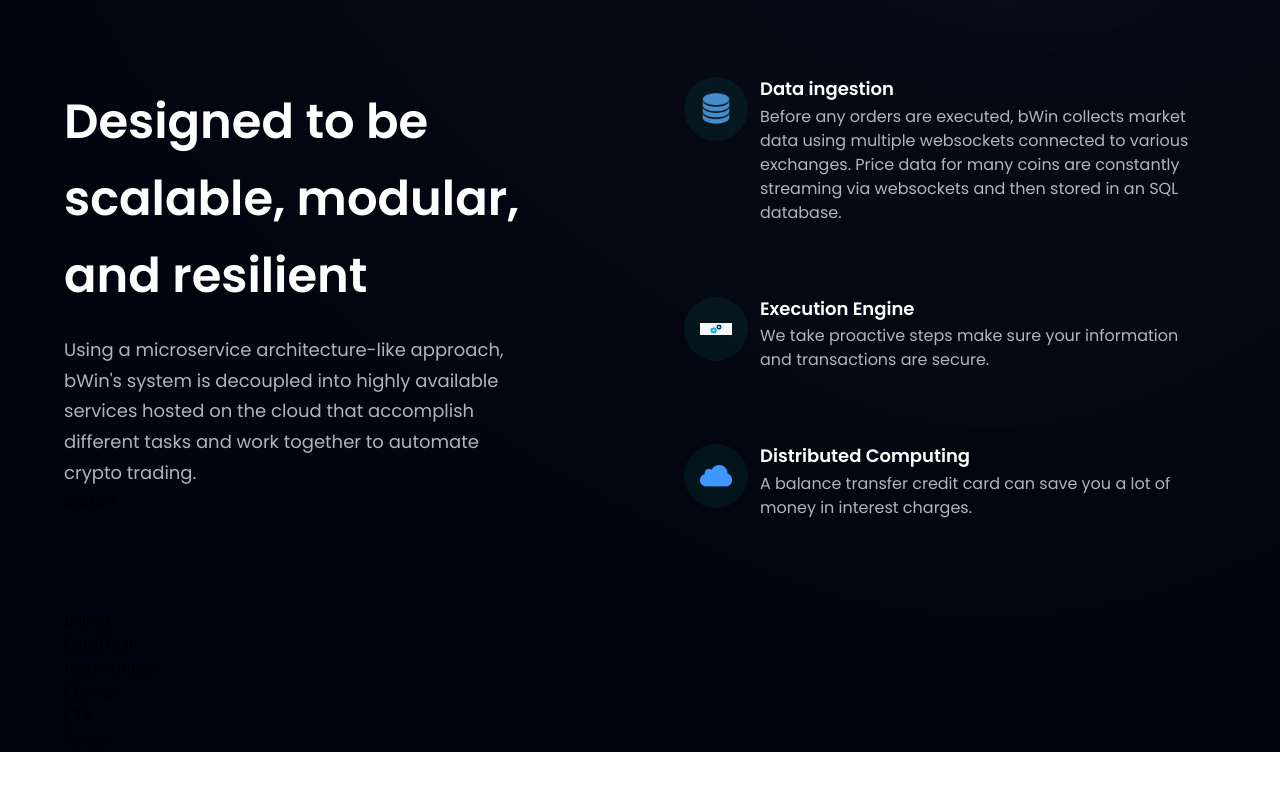
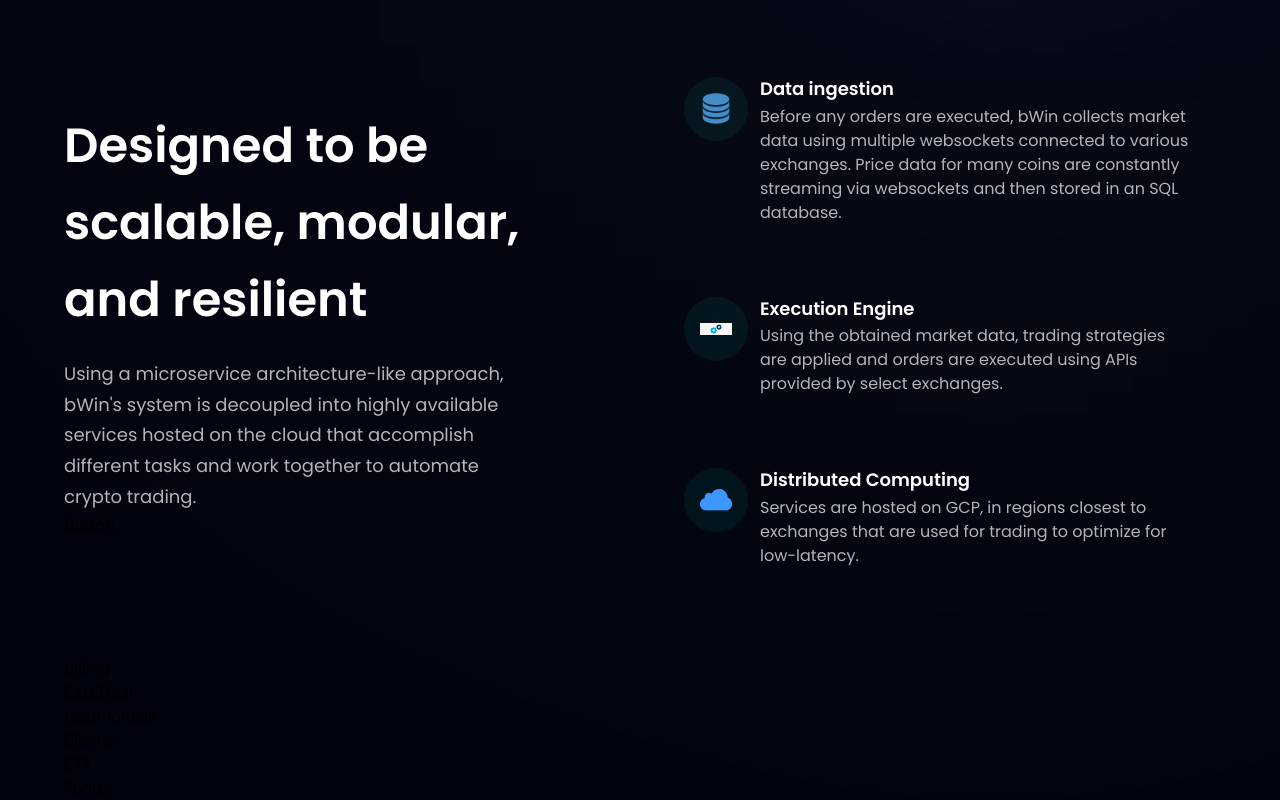
Before and after one commit to bhn5ger/crypto-trading-bot, a React (Vite) app in the folder website/bwin_crypto_trading_app/: page / in a window 1280 px wide. Shown: the part 667-1467 px from the top of the page. Before the commit the page ends 1419 px from the top, so only its background shows below. Built offline with nearby package versions, Linux system fonts and the light colour scheme.

Commit message:
Adding descriptions

```diff
--- a/website/bwin_crypto_trading_app/src/constants/index.js
+++ b/website/bwin_crypto_trading_app/src/constants/index.js
@@ -32,14 +32,14 @@ export const features = [
     icon: engine,
     title: "Execution Engine",
     content:
-      "We take proactive steps make sure your information and transactions are secure.",
+      "Using the obtained market data, trading strategies are applied and orders are executed using APIs provided by select exchanges.",
   },
   {
     id: "feature-3",
     icon: bluecloud,
     title: "Distributed Computing",
     content:
-      "A balance transfer credit card can save you a lot of money in interest charges.",
+      "Services are hosted on GCP, in regions closest to exchanges that are used for trading to optimize for low-latency.",
   },
 ];
 
```
